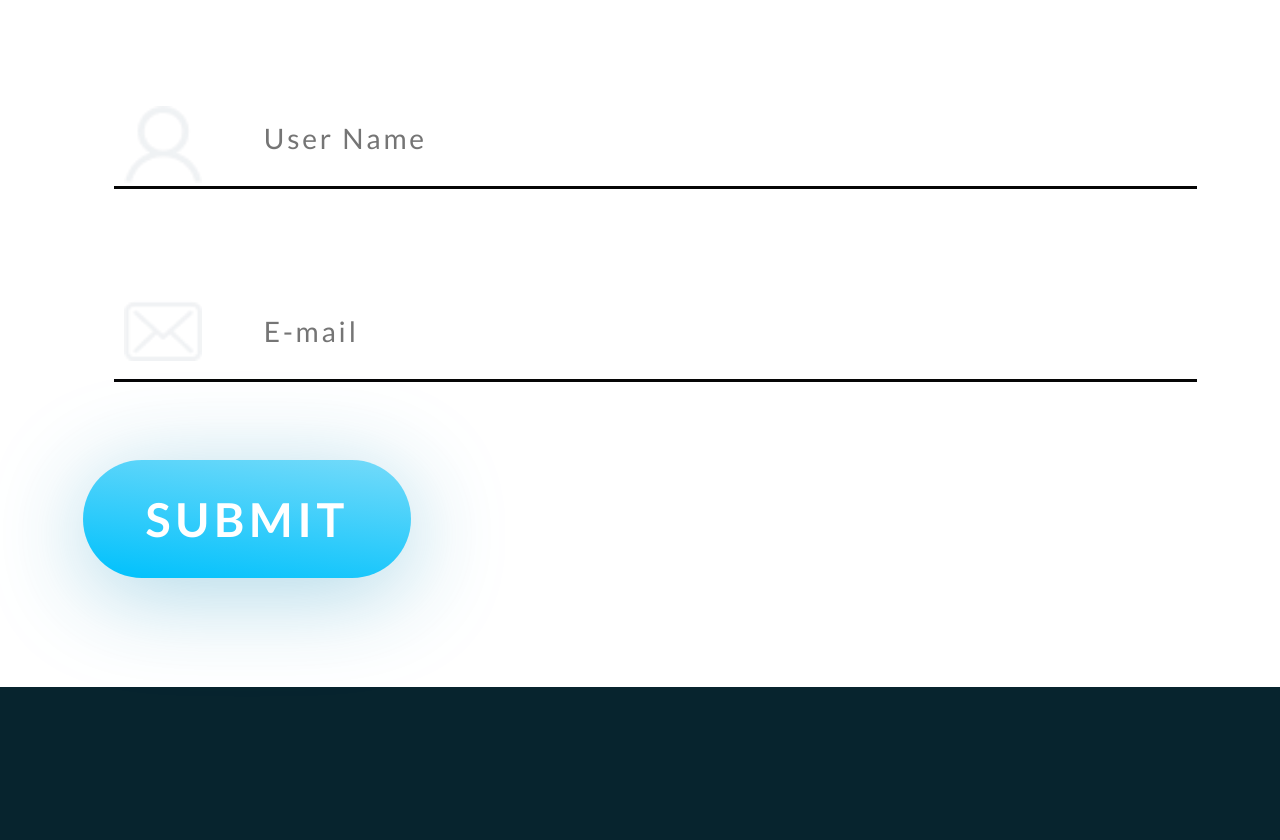
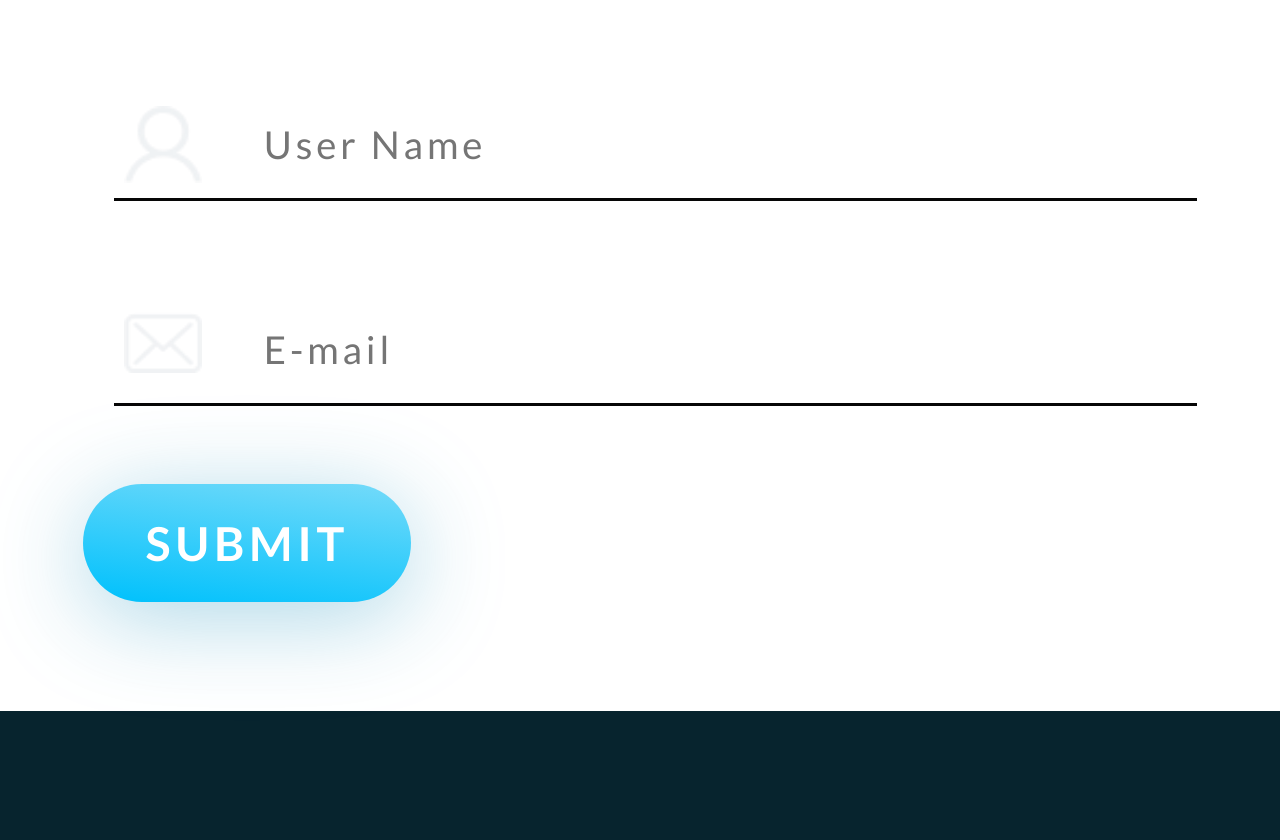
Before and after one commit to rohit-virkud/finalmedico, a plain HTML site: page index.html in a window 1280 px wide. Shown: the part 5281-6121 px from the top of the page. Drawn offline with Linux system fonts and the light colour scheme.

Commit message:
Update index.html

```diff
--- a/index.html
+++ b/index.html
@@ -523,7 +523,7 @@
 			color: #083855;
 			letter-spacing: 0.1em;
 			width: 80vw;
-			font-size: 2.2vw;
+			font-size: 3vw;
 
 		}
 		.input-img-container img
```
